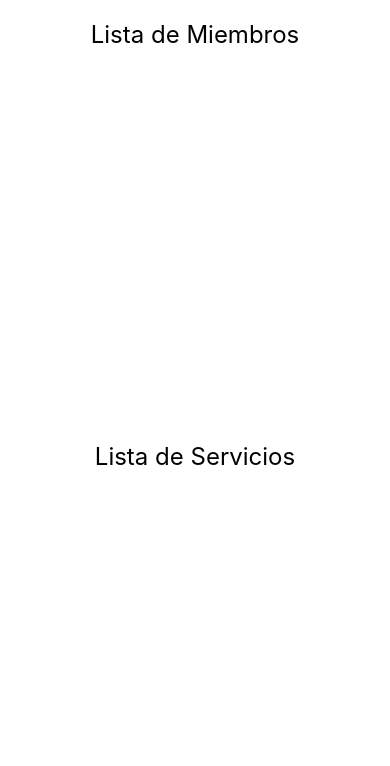
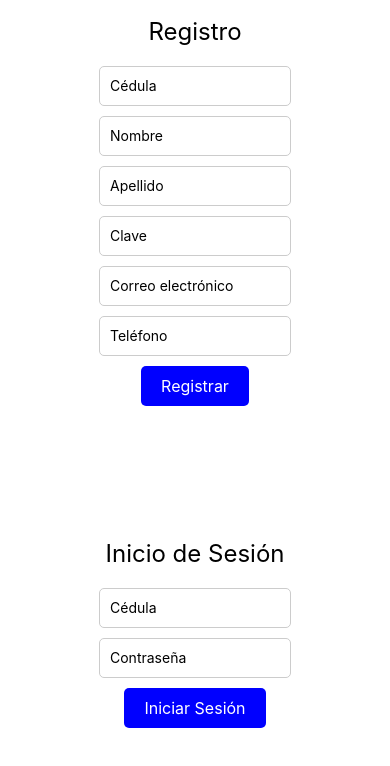
Before and after one commit to 20220005/AppDefensaCivil, a React Native app: screen / in a window 390 px wide. Shown: the top 766 px of the page. Built offline with nearby package versions, Linux system fonts and the light colour scheme; no server answers.

Commit message:
Dando funcionalidad al login y registro

```diff
--- a/App.js
+++ b/App.js
@@ -10,11 +10,14 @@ export default function App() {
   return (
     <View style={styles.container}>
 
+    <RegisterForm/>
 
+    <Login/>
+{/*
       <Members/>
 
 
-      <Services/>
+      <Services/> */}
 
       <StatusBar style="auto" />
     </View>
--- a/components/Login.js
+++ b/components/Login.js
@@ -5,11 +5,36 @@ const LoginForm = () => {
   const [email, setEmail] = useState('');
   const [password, setPassword] = useState('');
 
-  const handleLogin = () => {
+  const handleLogin = async () => {
+    const emailValue = email.trim();
+    const passwordValue = password.trim();
 
-    console.log('Email:', email);
-    console.log('Password:', password);
+    if (!emailValue || !passwordValue) {
+      alert('Todos los campos son requeridos.');
+    } else {
+      const url = "https://adamix.net/defensa_civil/def/iniciar_sesion.php";
+      const data = new FormData();
+      data.append('cedula', emailValue);
+      data.append('clave', passwordValue);
 
+      try {
+        const response = await fetch(url, {
+          method: 'POST',
+          body: data
+        });
+        const responseData = await response.json();
+
+        if (responseData.exito) {
+          alert('Inicio de sesión exitoso');
+          console.log('Respuesta del servidor:', responseData);
+        } else {
+          alert('Error al iniciar sesión');
+          console.log('Error al iniciar sesión:', responseData);
+        }
+      } catch (error) {
+        console.error('Error al iniciar sesión:', error);
+      }
+    }
   };
 
   return (
@@ -17,7 +42,7 @@ const LoginForm = () => {
       <Text style={styles.title}>Inicio de Sesión</Text>
       <TextInput
         style={styles.input}
-        placeholder="Cedula"
+        placeholder="Cédula"
         value={email}
         onChangeText={setEmail}
         keyboardType="email-address"
--- a/components/RegisterForm.js
+++ b/components/RegisterForm.js
@@ -1,6 +1,5 @@
 import React, { useState } from 'react';
 import { View, Text, TextInput, TouchableOpacity, StyleSheet } from 'react-native';
-import axios from 'axios';
 
 const RegisterForm = () => {
   const [cedula, setCedula] = useState('');
@@ -12,25 +11,44 @@ const RegisterForm = () => {
   const [errorMessage, setErrorMessage] = useState('');
 
   const handleRegister = async () => {
-    try {
+    const cedulaValue = cedula.trim();
+    const nombreValue = nombre.trim();
+    const apellidoValue = apellido.trim();
+    const claveValue = clave.trim();
+    const correoValue = correo.trim();
+    const telefonoValue = telefono.trim();
 
-      const userData = {
-        cedula: cedula,
-        nombre: nombre,
-        apellido: apellido,
-        clave: clave,
-        correo: correo,
-        telefono: telefono
-      };
+    if (!cedulaValue || !nombreValue || !apellidoValue || !claveValue || !correoValue || !telefonoValue) {
+      alert('Todos los campos son requeridos.');
+    } else {
+      const url = 'https://adamix.net/defensa_civil/def/registro.php';
+      const data = new FormData();
+      data.append('cedula', cedulaValue);
+      data.append('nombre', nombreValue);
+      data.append('apellido', apellidoValue);
+      data.append('clave', claveValue);
+      data.append('correo', correoValue);
+      data.append('telefono', telefonoValue);
 
+      try {
+        const response = await fetch(url, {
+          method: 'POST',
+          body: data
+        });
+        const responseData = await response.json();
 
-      const response = await axios.post('https://adamix.net/defensa_civil/def/registro.php', userData);
-
-      console.log('Respuesta del servidor:', response.data);
-
-    } catch (error) {
-      console.error('Error al registrar:', error);
-
+        if (responseData.exito) {
+          alert('Registro exitoso');
+          console.log('Respuesta del servidor:', responseData);
+        } else {
+          alert('Error al registrar');
+          console.log('Error al registrar:', responseData);
+          setErrorMessage(responseData.mensaje);
+        }
+      } catch (error) {
+        console.error('Error al registrar:', error);
+        setErrorMessage('Error al registrar, por favor intente nuevamente.');
+      }
     }
   };
 
```
